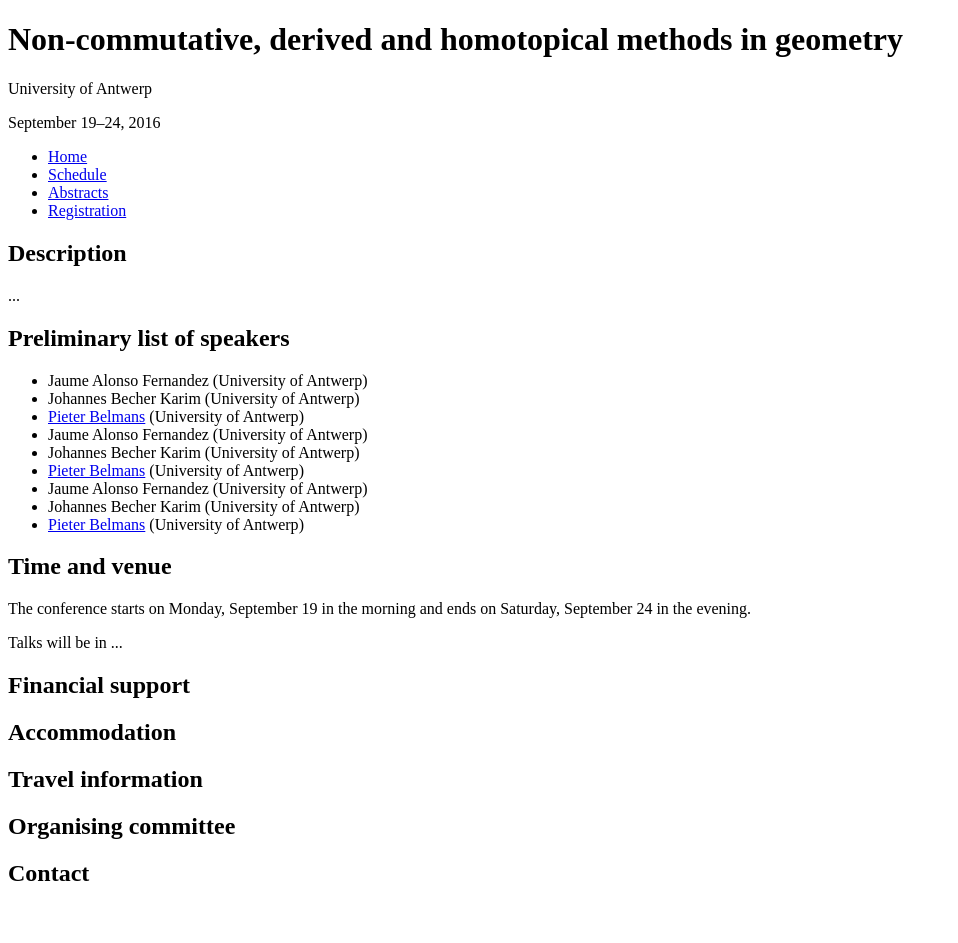
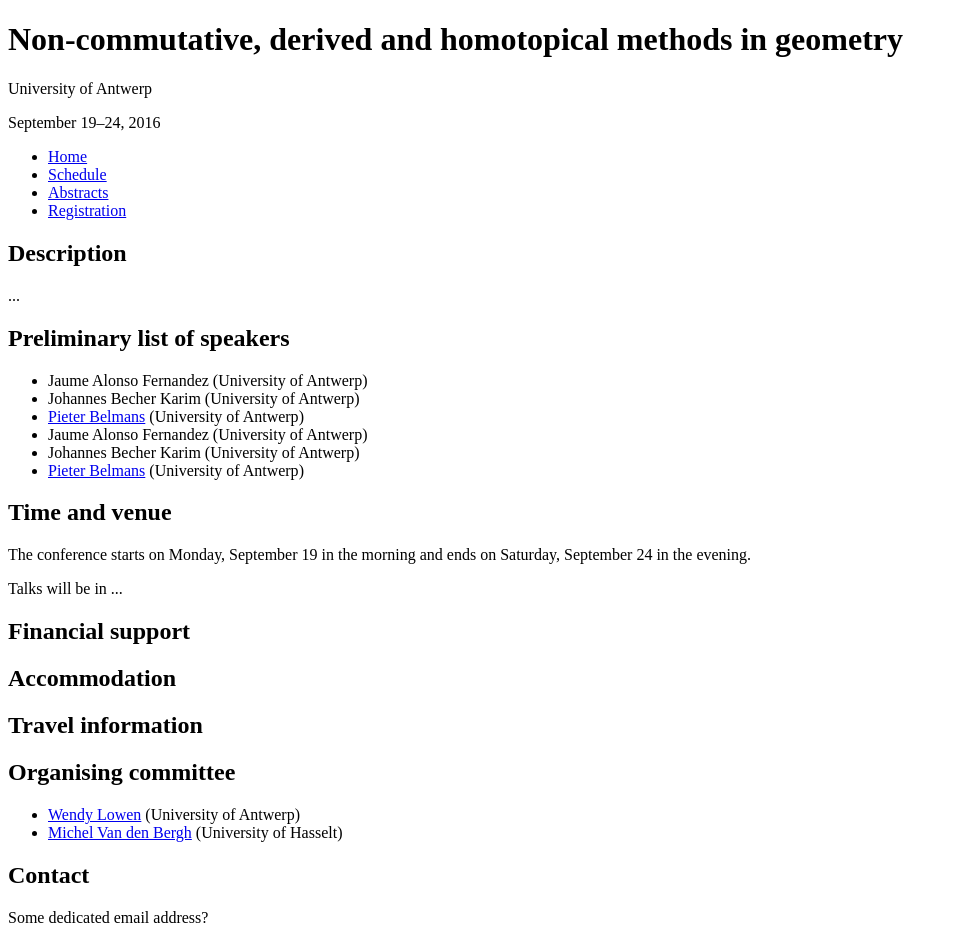
Before and after one commit to ncag-info/antwerp-2016, a Jekyll site: the page built from index.html, in a window 1280 px wide. Shown: the whole page, without its empty margins (0-958 px from the left). Built offline with Jekyll 4.4.1, drawn with Linux system fonts in a browser that asks for light colours; before the commit the page ends 907 px from its top, so only the background shows below that.

Commit message:
Mostly styling changes
And some placeholder text

```diff
--- a/index.html
+++ b/index.html
@@ -6,10 +6,7 @@
 <p>...
 
 <h2>Preliminary list of speakers</h2>
-<ul id="preliminary">
-  <li><span class="name">Jaume Alonso Fernandez</span> (<span class="affiliation">University of Antwerp</span>)
-  <li><span class="name">Johannes Becher Karim</span> (<span class="affiliation">University of Antwerp</span>)
-  <li><span class="name"><a href="http://win.ua.ac.be/~pbelmans/">Pieter Belmans</a></span> (<span class="affiliation">University of Antwerp</span>)
+<ul class="names">
   <li><span class="name">Jaume Alonso Fernandez</span> (<span class="affiliation">University of Antwerp</span>)
   <li><span class="name">Johannes Becher Karim</span> (<span class="affiliation">University of Antwerp</span>)
   <li><span class="name"><a href="http://win.ua.ac.be/~pbelmans/">Pieter Belmans</a></span> (<span class="affiliation">University of Antwerp</span>)
@@ -29,5 +26,10 @@
 <h2>Travel information</h2>
 
 <h2>Organising committee</h2>
+<ul class="names">
+  <li><span class="name"><a href="http://win.ua.ac.be/~wlowen/welcome.html">Wendy Lowen</a></span> (<span class="affiliation">University of Antwerp</span>)
+  <li><span class="name"><a href="http://hardy.uhasselt.be/personal/vdbergh/Members/michel_id.html">Michel Van den Bergh</a></span> (<span class="affiliation">University of Hasselt</span>)
+</ul>
 
 <h2>Contact</h2>
+<p>Some dedicated email address?
```
Also changed, not shown: css/main.css (+21 -8 lines).
